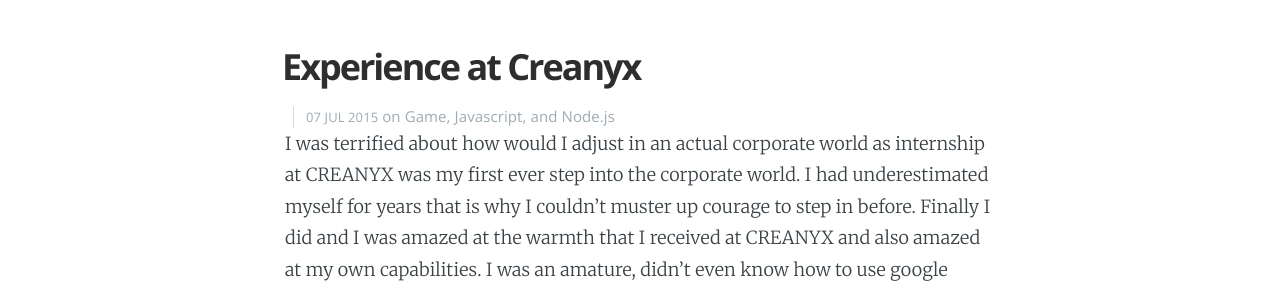
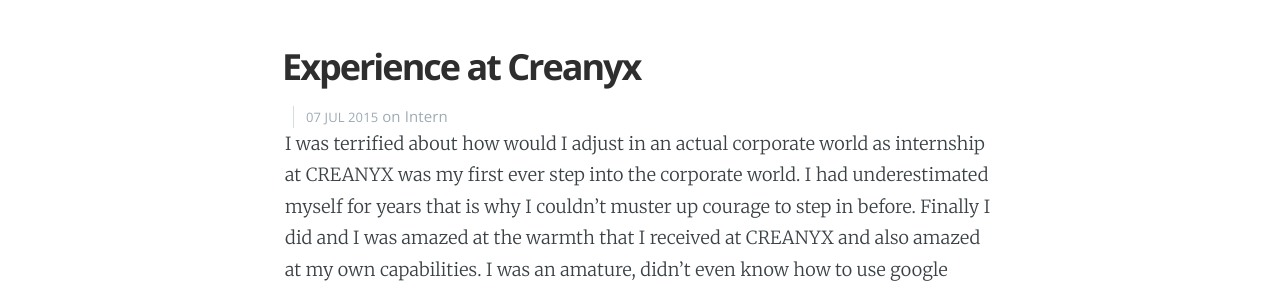
Before and after one commit to creanyx/creanyx.github.io, a Jekyll site: the page built from _posts/2015-07-07-experience-at-creanyx.markdown, in a window 1280 px wide. Shown: the part 132-422 px from the top of the page. Built offline with Jekyll 4.4.1, drawn with Linux system fonts in a browser that asks for light colours; Markdown is read by kramdown in place of the engine named in the settings.

Commit message:
Revert "Experience at Creanyx"  + Changing author info
This reverts commit 9fc23faffa8c2c85deb64614ee4e7c6c131ce9f0.

Conflicts:
	_posts/2015-07-07-experience-at-creanyx.markdown

```diff
--- a/_posts/2015-07-07-experience-at-creanyx.markdown
+++ b/_posts/2015-07-07-experience-at-creanyx.markdown
@@ -2,9 +2,9 @@
 layout: post
 title:  "Experience at Creanyx"
 date:   2015-07-07 02:37:00
-author: Shakeel Shafiq
-authorbio : Shakeel is an Open Source Developer.
-categories: Game Javascript Node.js
+author: Sakina Murtaza
+authorbio :
+categories: Intern
 ---
 
 
```
